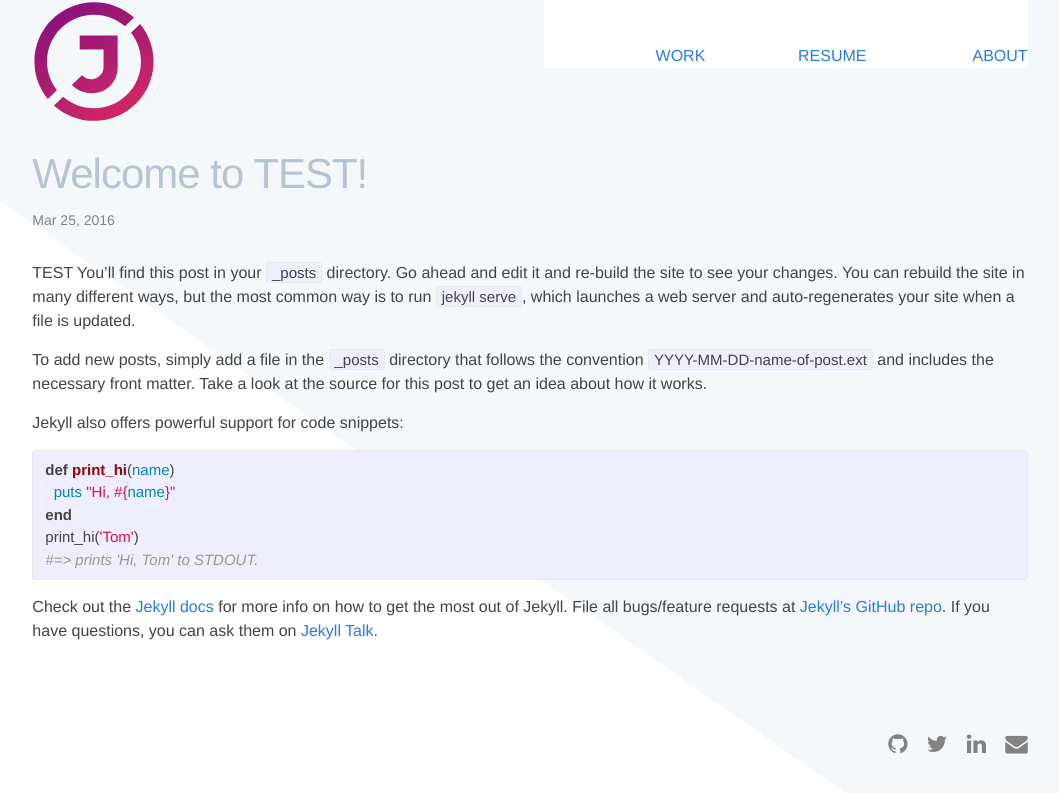
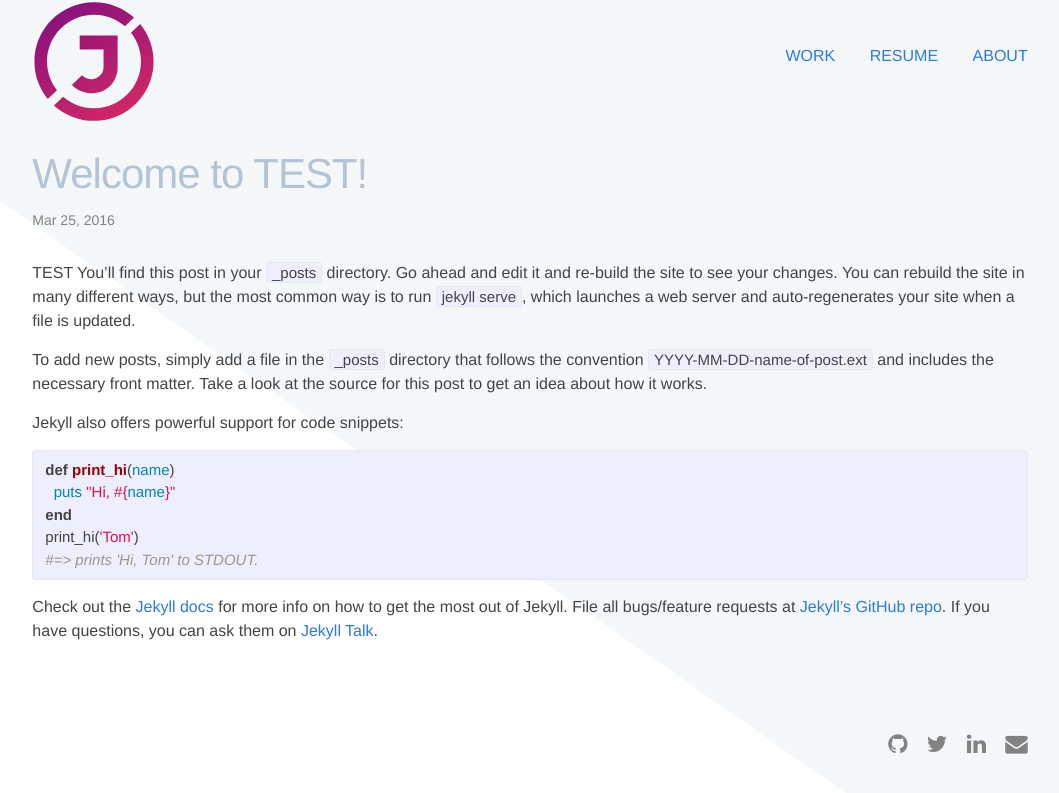
Before and after one commit to JMazzucco/Portfolio-Jekyll, a Jekyll site: the page built from _posts/2016-03-25-welcome-to-jekyll.markdown, in a window 1280 px wide. Shown: the top 793 px of the page, without its empty margins (110-1169 px from the left). Built offline with Jekyll 4.4.1, drawn with Linux system fonts in a browser that asks for light colours; nearby versions of some CDN libraries.

Commit message:
Finish styling menu

```diff
--- a/_layouts/page.html
+++ b/_layouts/page.html
@@ -4,7 +4,7 @@ layout: default
 <article class="post">
 
   <header class="post-header">
-    <h1 class="post-title">vfvf{{ page.title }}</h1>
+    <h1 class="post-title">{{ page.title }}</h1>
   </header>
 
   <div class="post-content">
--- a/css/responsive-nav.css
+++ b/css/responsive-nav.css
@@ -16,7 +16,7 @@
 .js .nav-collapse {
   clip: rect(0 0 0 0);
   max-height: 0;
-  background-color: white;
+  // background-color: white;
   position: absolute;
   display: block;
   overflow: hidden;
@@ -54,12 +54,13 @@
   }
 
   .nav-collapse ul {
-    display: flex;
     text-align: right;
     margin-top: 9%;
+    margin-left: 15%;
   }
 
   .nav-collapse li {
     display: inline;
+    margin-left: 30px;
   }
 }
```
Also changed, not shown: index.html (+1 -9 lines).
